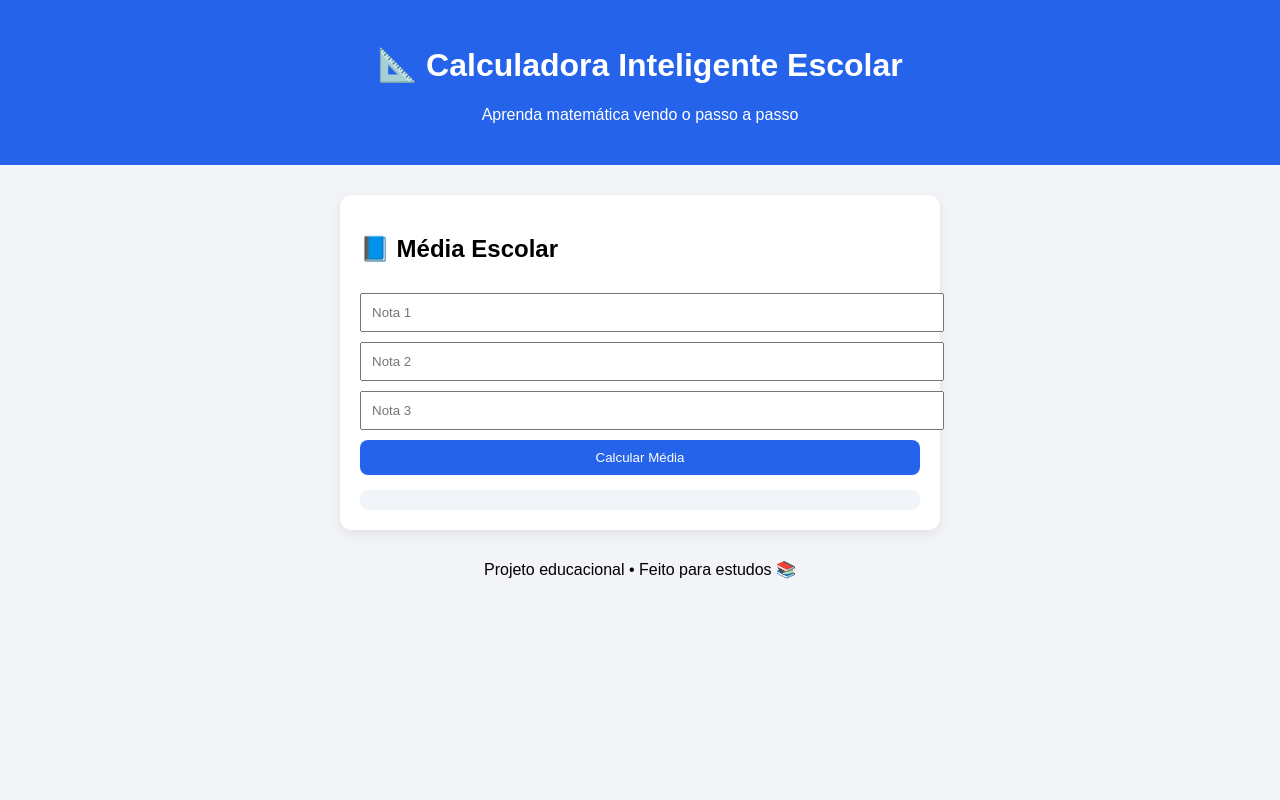
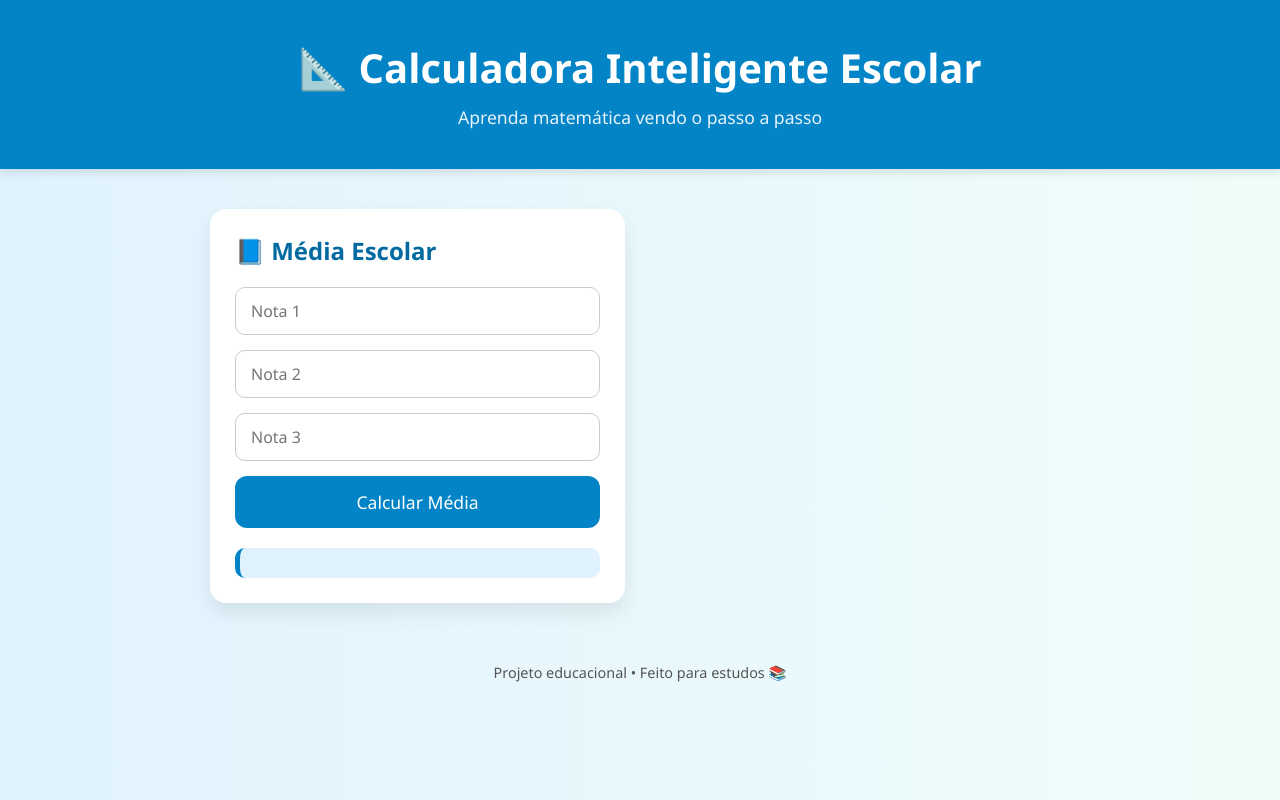
Before and after one commit to Dioguinho-max/calculadora-inteligente, a plain HTML site: page index.html in a window 1280 px wide. Drawn offline with Linux system fonts and the light colour scheme.

Commit message:
Refactor CSS styles for improved layout and design

```diff
--- a/style.css
+++ b/style.css
@@ -1,49 +1,130 @@
-body {
-    font-family: Arial, Helvetica, sans-serif;
-    background: #f2f4f8;
+/* RESET BÁSICO */
+* {
     margin: 0;
+    padding: 0;
+    box-sizing: border-box;
+    font-family: 'Segoe UI', Tahoma, Geneva, Verdana, sans-serif;
 }
 
-header {
-    background: #2563eb;
-    color: white;
-    padding: 25px;
-    text-align: center;
+body {
+    background: linear-gradient(to right, #e0f2fe, #f0fdfa);
+    color: #333;
+    min-height: 100vh;
 }
 
-main {
-    max-width: 600px;
-    margin: 30px auto;
+/* HEADER */
+header {
+    background: #0284c7;
+    color: white;
+    text-align: center;
+    padding: 40px 20px;
+    box-shadow: 0 4px 8px rgba(0,0,0,0.1);
 }
 
+header h1 {
+    font-size: 2.5rem;
+    margin-bottom: 10px;
+}
+
+header p {
+    font-size: 1.1rem;
+    opacity: 0.9;
+}
+
+/* MAIN */
+main {
+    max-width: 900px;
+    margin: 40px auto;
+    padding: 0 20px;
+    display: grid;
+    gap: 30px;
+}
+
+/* CARD */
 .card {
     background: white;
-    padding: 20px;
-    border-radius: 12px;
-    box-shadow: 0 4px 12px rgba(0,0,0,0.08);
+    padding: 25px;
+    border-radius: 16px;
+    box-shadow: 0 10px 20px rgba(0,0,0,0.08);
+    transition: transform 0.3s, box-shadow 0.3s;
 }
 
-input, button {
-    width: 100%;
-    padding: 10px;
-    margin-top: 10px;
+.card:hover {
+    transform: translateY(-5px);
+    box-shadow: 0 15px 25px rgba(0,0,0,0.12);
 }
 
-button {
-    background: #2563eb;
-    color: white;
-    border: none;
-    border-radius: 8px;
+.card h2 {
+    color: #0369a1;
+    margin-bottom: 20px;
 }
 
-.resultado {
-    margin-top: 15px;
-    background: #f1f5f9;
-    padding: 10px;
-    border-radius: 8px;
+/* INPUTS */
+input {
+    width: 100%;
+    padding: 12px 15px;
+    margin-bottom: 15px;
+    border: 1px solid #ccc;
+    border-radius: 10px;
+    font-size: 1rem;
+    transition: border-color 0.3s, box-shadow 0.3s;
 }
 
+input:focus {
+    outline: none;
+    border-color: #0284c7;
+    box-shadow: 0 0 5px rgba(2,132,199,0.3);
+}
+
+/* BOTÃO */
+button {
+    width: 100%;
+    padding: 14px;
+    background: #0284c7;
+    color: white;
+    font-size: 1.1rem;
+    border: none;
+    border-radius: 12px;
+    cursor: pointer;
+    transition: background 0.3s, transform 0.2s;
+}
+
+button:hover {
+    background: #0369a1;
+    transform: translateY(-2px);
+}
+
+/* RESULTADO */
+.resultado {
+    margin-top: 20px;
+    background: #e0f2fe;
+    padding: 15px;
+    border-left: 5px solid #0284c7;
+    border-radius: 10px;
+    font-size: 1rem;
+    line-height: 1.5;
+}
+
+/* FOOTER */
 footer {
     text-align: center;
-    margin-top: 20px;
+    padding: 20px;
+    font-size: 0.9rem;
+    color: #555;
 }
+
+/* RESPONSIVO */
+@media (min-width: 768px) {
+    main {
+        grid-template-columns: repeat(2, 1fr);
+    }
+}
+
+@media (max-width: 480px) {
+    header h1 {
+        font-size: 2rem;
+    }
+    button {
+        font-size: 1rem;
+    }
+}
```
